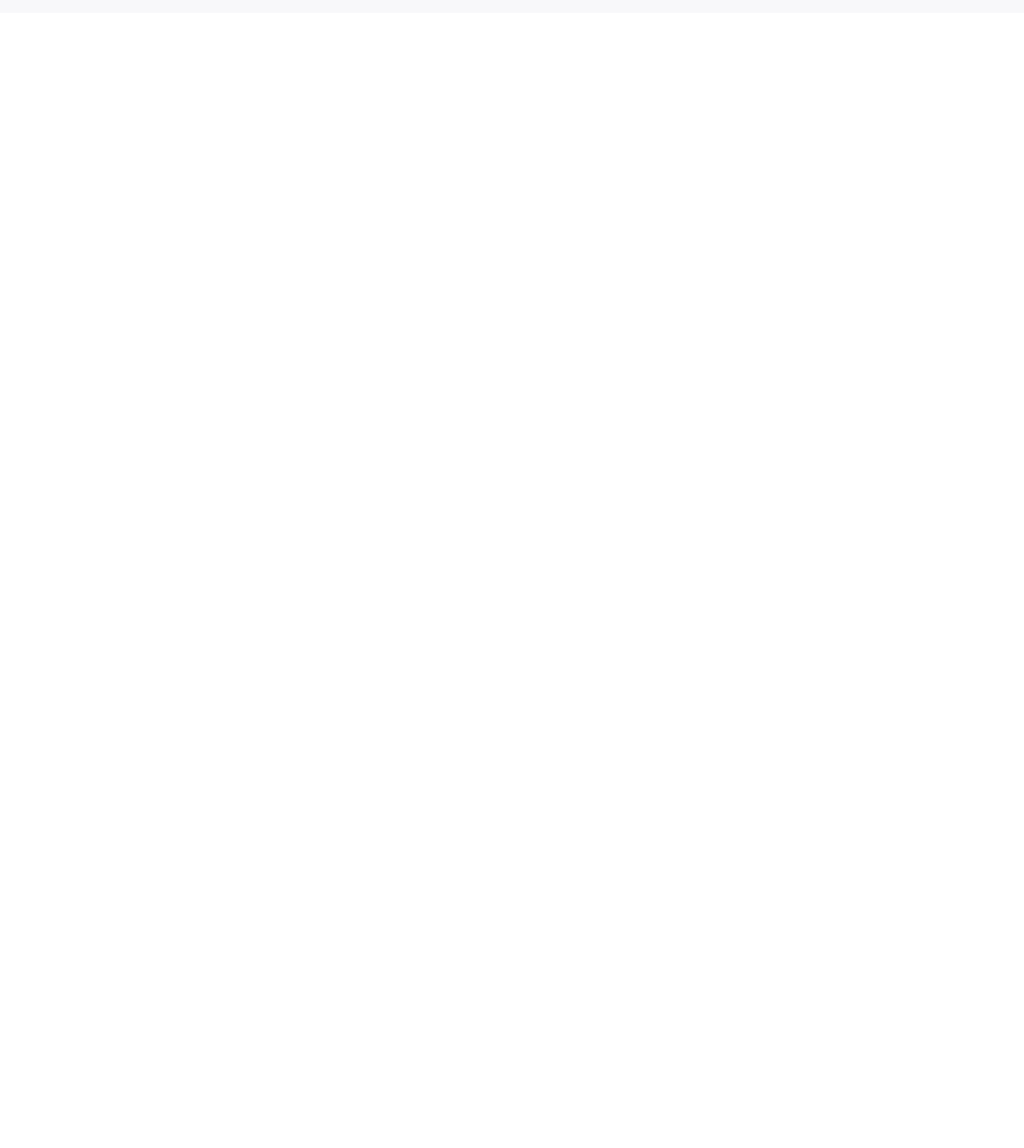
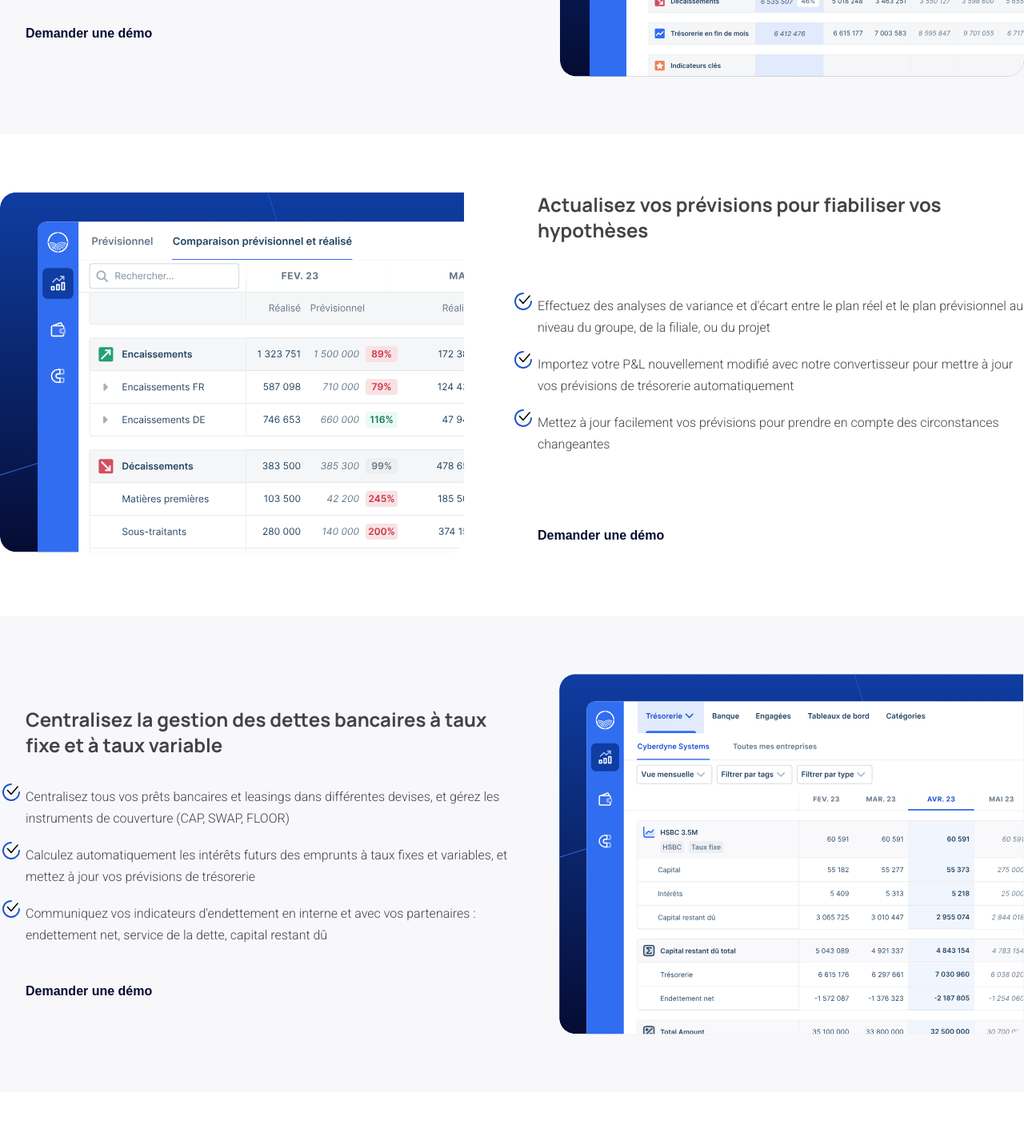
Before and after one commit to lbdevDesign/agicap, a React (Create React App) app: page / in a window 1280 px wide. Shown: the part 2101-3537 px from the top of the page at 80% size. Before the commit the page ends 2165 px from the top, so only its background shows below. Built offline with nearby package versions, Linux system fonts and the light colour scheme.

Commit message:
presentation module update

```diff
--- a/src/components/molecules/presentationModule/presentationModule.jsx
+++ b/src/components/molecules/presentationModule/presentationModule.jsx
@@ -6,6 +6,9 @@ import TextCta from "../../atoms/textCta/textCta";
 //Asstets
 import consolidationSVG from "../../../assets/FR___Consolidation.svg";
 import scenariosSVG from "../../../assets/FR___Scenarios.svg";
+import lSVG from "../../../assets/P_L.svg";
+import debtSVG from "../../../assets/FR___Debt_management.svg";
+import customSVG from "../../../assets/FR___Debt_management.svg";
 
 function PresentationModule({ ...item }) {
 
@@ -14,7 +17,10 @@ function PresentationModule({ ...item }) {
     // Map des noms d'images aux importations d'assets correspondants
     const imageMap = {
         "FR___Consolidation.svg": consolidationSVG,
-        "FR___Scénarios.svg": scenariosSVG
+        "FR___Scénarios.svg": scenariosSVG,
+        "P_L.svg": lSVG,
+        "FR___Debt_management.svg": debtSVG,
+        "FR___Custom_dashboards.svg": customSVG,
     };
 
     // Sélection de l'image correspondante
--- a/src/components/molecules/presentationModule/presentationModule.scss
+++ b/src/components/molecules/presentationModule/presentationModule.scss
@@ -1,6 +1,6 @@
 .presModule {
     width: 100%;
-    padding: 48px 0;
+    padding: 72px 0;
     display: grid;
     grid-template-columns: repeat(2, 1fr);
     grid-template-rows: 1fr;
@@ -40,5 +40,5 @@
     background-color: #F8F8FA;
     width: 100vw;
     background-position: center;
-    padding: 20px calc(50vw - 657px);
+    padding: 72px calc(50vw - 657px);
 }
--- a/src/data/presentation.js
+++ b/src/data/presentation.js
@@ -40,6 +40,73 @@ const presentationData = [
                 text: "Couvrez l'exposition future aux risques liés à la volatilité grâce à des décisions de couverture efficaces"
             },
         ]
+    },
+    {
+        id: 3,
+        position: 3,
+        img: "P_L.svg",
+        alt: "L",
+        title: "Actualisez vos prévisions pour fiabiliser vos hypothèses",
+        list: [
+            {
+                id: 1,
+                text: "Effectuez des analyses de variance et d'écart entre le plan réel et le plan prévisionnel au niveau du groupe, de la filiale, ou du projet"
+            },
+            {
+                id: 2,
+                text: "Importez votre P&L nouvellement modifié avec notre convertisseur pour mettre à jour vos prévisions de trésorerie automatiquement"
+            },
+            {
+                id: 3,
+                text: "Mettez à jour facilement vos prévisions pour prendre en compte des circonstances changeantes"
+            },
+        ]
+    },
+    {
+        id: 4,
+        position: 4,
+        img: "FR___Debt_management.svg",
+        alt: "Debt Management",
+        title: "Centralisez la gestion des dettes bancaires à taux fixe et à taux variable",
+        list: [
+            {
+                id: 1,
+                text: "Centralisez tous vos prêts bancaires et leasings dans différentes devises, et gérez les instruments de couverture (CAP, SWAP, FLOOR)"
+            },
+            {
+                id: 2,
+                text: "Calculez automatiquement les intérêts futurs des emprunts à taux fixes et variables, et mettez à jour vos prévisions de trésorerie"
+            },
+            {
+                id: 3,
+                text: "Communiquez vos indicateurs d'endettement en interne et avec vos partenaires : endettement net, service de la dette, capital restant dû"
+            },
+        ]
+    },
+    {
+        id: 5,
+        position: 5,
+        img: "FR___Custom_dashboards.svg",
+        alt: "Custom Dashboard",
+        title: "Affinez vos analyses de trésorerie et automatisez le reporting",
+        list: [
+            {
+                id: 1,
+                text: "Créez des rapports personnalisés mis à jour en temps réel sur les flux bancaires, la dette nette et la trésorerie nette, les frais par banque, les résultats réels par rapport aux prévisions..."
+            },
+            {
+                id: 2,
+                text: "Automatisez les rapports pour vos comités de gestion, qu'ils soient hebdomadaires, mensuels ou trimestriels"
+            },
+            {
+                id: 3,
+                text: "Présentez avec précision les performances et les tendances du groupe à vos partenaires et investisseurs"
+            },
+            {
+                id: 4,
+                text: "L'application mobile Agicap vous permet d'accéder quotidiennement et en temps réel à l'ensemble de votre reporting, même en dehors de votre bureau"
+            }
+        ]
     }
 ];
 
```
